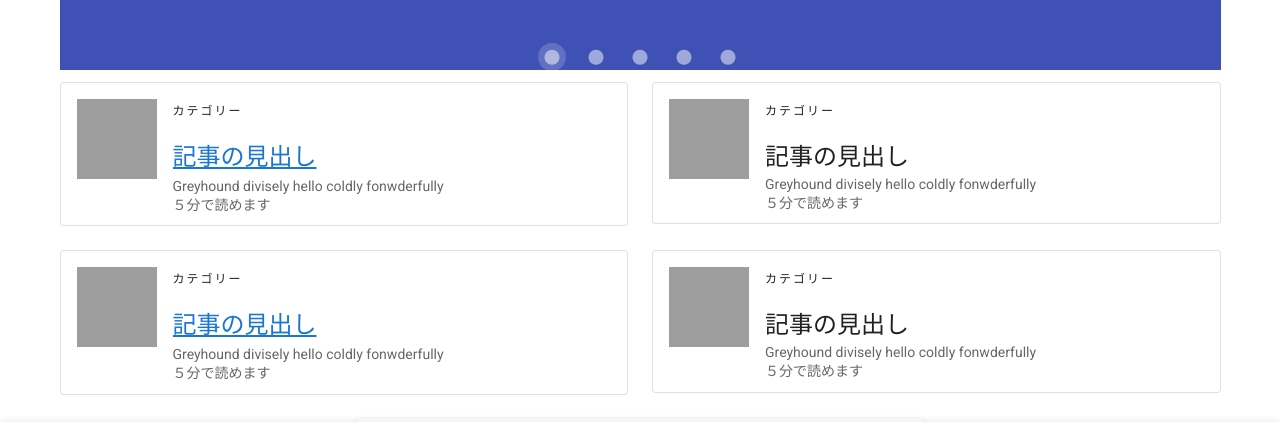
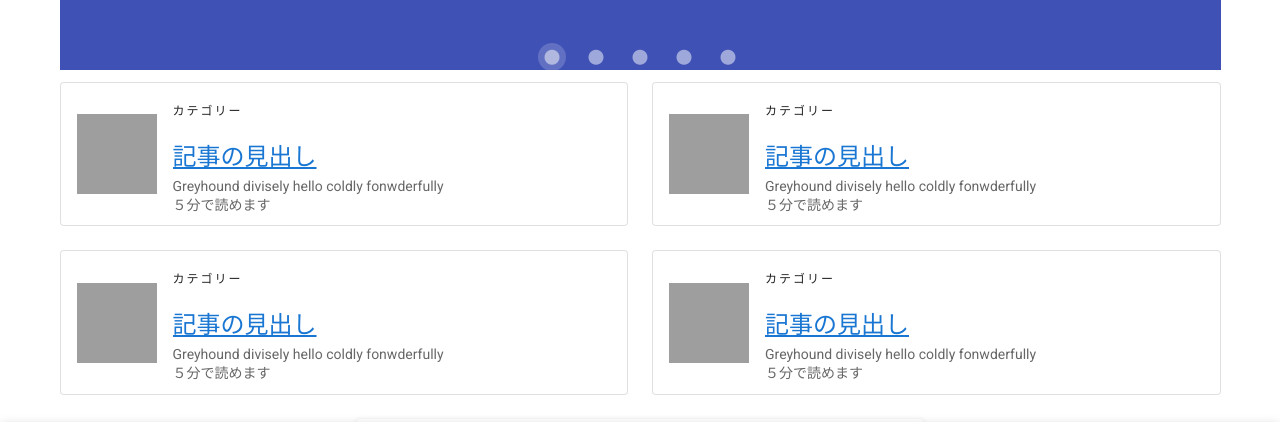
Before and after one commit to newt0/vuetify-layouts-sample, a Nuxt app: page / in a window 1280 px wide. Shown: the part 378-800 px from the top of the page. Built offline with nearby package versions, Linux system fonts and the light colour scheme.

Commit message:
fix avatarと見出しにnuxt-linkを設定.MERY参考

```diff
--- a/components/Cards.vue
+++ b/components/Cards.vue
@@ -3,7 +3,39 @@
     <v-col lg6 xs12>
       <v-card class="mx-auto" outlined>
         <v-list-item three-line>
-          <v-list-item-avatar tile size="80" color="grey"></v-list-item-avatar>
+          <nuxt-link to="/post">
+            <v-list-item-avatar
+              tile
+              size="80"
+              color="grey"
+            ></v-list-item-avatar>
+          </nuxt-link>
+          <v-list-item-content>
+            <div class="overline mb-4">カテゴリー</div>
+            <nuxt-link to="/post">
+              <v-list-item-title class="headline mb-1"
+                >記事の見出し</v-list-item-title
+              >
+            </nuxt-link>
+            <v-list-item-subtitle
+              >Greyhound divisely hello coldly
+              fonwderfully</v-list-item-subtitle
+            >
+            <v-list-item-subtitle>５分で読めます</v-list-item-subtitle>
+          </v-list-item-content>
+        </v-list-item>
+      </v-card>
+    </v-col>
+    <v-col lg6 xs12>
+      <v-card class="mx-auto" outlined>
+        <v-list-item three-line>
+          <nuxt-link to="/blog">
+            <v-list-item-avatar
+              tile
+              size="80"
+              color="grey"
+            ></v-list-item-avatar>
+          </nuxt-link>
           <v-list-item-content>
             <div class="overline mb-4">カテゴリー</div>
             <nuxt-link to="/blog">
@@ -18,32 +50,6 @@
             <v-list-item-subtitle>５分で読めます</v-list-item-subtitle>
           </v-list-item-content>
         </v-list-item>
-        <!-- <v-card-actions>
-          <v-btn text>Button</v-btn>
-          <v-btn text>Button</v-btn>
-        </v-card-actions>-->
-      </v-card>
-    </v-col>
-    <v-col>
-      <v-card class="mx-auto" outlined>
-        <v-list-item three-line>
-          <v-list-item-avatar tile size="80" color="grey"></v-list-item-avatar>
-          <v-list-item-content>
-            <div class="overline mb-4">カテゴリー</div>
-            <v-list-item-title class="headline mb-1"
-              >記事の見出し</v-list-item-title
-            >
-            <v-list-item-subtitle
-              >Greyhound divisely hello coldly
-              fonwderfully</v-list-item-subtitle
-            >
-            <v-list-item-subtitle>５分で読めます</v-list-item-subtitle>
-          </v-list-item-content>
-        </v-list-item>
-        <!-- <v-card-actions>
-          <v-btn text>Button</v-btn>
-          <v-btn text>Button</v-btn>
-        </v-card-actions>-->
       </v-card>
     </v-col>
   </v-row>
```
Also changed, not shown: 2 other files (tests, documents, lock files or other folders).
